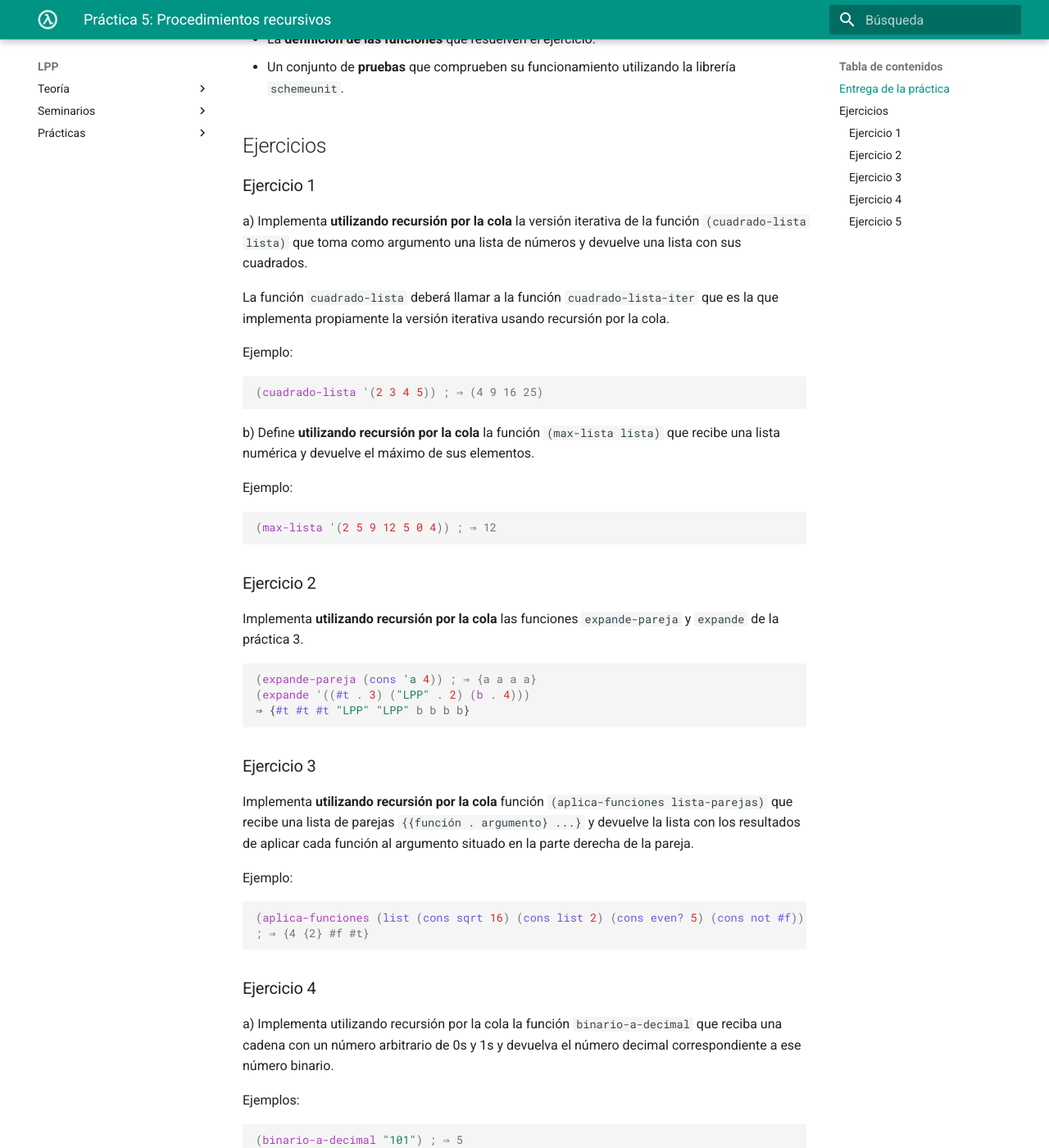
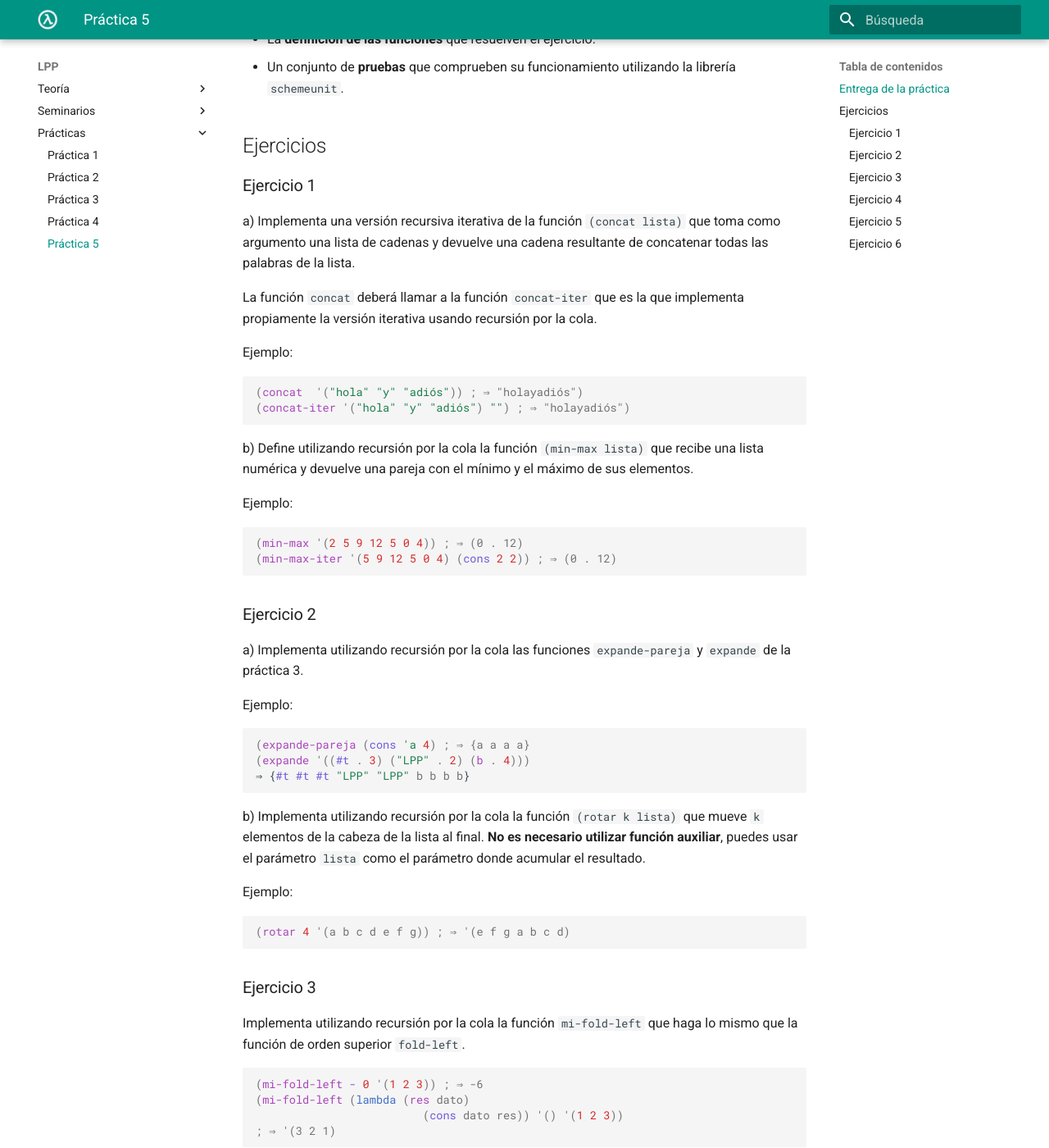
Before and after one commit to domingogallardo/apuntes-lpp, an MkDocs documentation site: the page built from docs/practicas/practica05/practica05.md, in a window 1280 px wide and 1400 px high, scrolled down 288 px. Shown: the whole window at 82% size. Built offline with MkDocs 1.6.1 and Material for MkDocs 9.7.7, drawn with Linux system fonts in a browser that asks for light colours; some of the changed text lies outside the part shown.

Commit message:
Semana 6

````diff
--- a/docs/practicas/practica05/practica05.md
+++ b/docs/practicas/practica05/practica05.md
@@ -16,56 +16,72 @@ solución debe incluir:
 
 ### Ejercicio 1  ###
 
-a) Implementa **utilizando recursión por la cola** la versión iterativa de la función
-`(cuadrado-lista lista)` que toma como argumento una lista de números
-y devuelve una lista con sus cuadrados.
+a) Implementa una versión recursiva iterativa de la función
+`(concat lista)` que toma como argumento una lista de cadenas
+y devuelve una cadena resultante de concatenar todas las palabras de
+la lista.
 
-La función `cuadrado-lista` deberá llamar a la función
-`cuadrado-lista-iter` que es la que implementa propiamente la versión
+La función `concat` deberá llamar a la función
+`concat-iter` que es la que implementa propiamente la versión
 iterativa usando recursión por la cola.
 
 Ejemplo:
 
 ```scheme
-(cuadrado-lista '(2 3 4 5)) ; ⇒ (4 9 16 25)
+(concat  '("hola" "y" "adiós")) ; ⇒ "holayadiós")
+(concat-iter '("hola" "y" "adiós") "") ; ⇒ "holayadiós")
 ```
 
 
-b) Define **utilizando recursión por la cola** la función `(max-lista
-lista)` que recibe una lista numérica y devuelve el máximo de sus
-elementos.
+b) Define utilizando recursión por la cola la función `(min-max
+lista)` que recibe una lista numérica y devuelve una pareja con el
+mínimo y el máximo de sus elementos.
 
 Ejemplo:
 
 ```scheme
-(max-lista '(2 5 9 12 5 0 4)) ; ⇒ 12
+(min-max '(2 5 9 12 5 0 4)) ; ⇒ (0 . 12)
+(min-max-iter '(5 9 12 5 0 4) (cons 2 2)) ; ⇒ (0 . 12)
 ```
 
 
 ### Ejercicio 2 ###
 
-Implementa **utilizando recursión por la cola** las funciones
+a) Implementa utilizando recursión por la cola las funciones
 `expande-pareja` y `expande` de la práctica 3.
 
+Ejemplo:
+
 ```scheme
-(expande-pareja (cons 'a 4)) ; ⇒ {a a a a}
+(expande-pareja (cons 'a 4) ; ⇒ {a a a a}
 (expande '((#t . 3) ("LPP" . 2) (b . 4)))
 ⇒ {#t #t #t "LPP" "LPP" b b b b}
 ```
 
 
-### Ejercicio 3
-
-Implementa **utilizando recursión por la cola** función `(aplica-funciones
-lista-parejas)` que recibe una lista de parejas `{{función
-. argumento} ...}` y devuelve la lista con los resultados de aplicar
-cada función al argumento situado en la parte derecha de la pareja.
+b) Implementa utilizando recursión por la cola la función `(rotar k
+lista)` que mueve `k` elementos de la cabeza de la lista al
+final. **No es necesario utilizar función auxiliar**, puedes usar el
+parámetro `lista` como el parámetro donde acumular el resultado.
 
 Ejemplo:
 
 ```scheme
-(aplica-funciones (list (cons sqrt 16) (cons list 2) (cons even? 5) (cons not #f)))
-; ⇒ {4 {2} #f #t}
+(rotar 4 '(a b c d e f g)) ; ⇒ '(e f g a b c d)
+```
+
+
+### Ejercicio 3
+
+Implementa utilizando recursión por la cola la función `mi-fold-left`
+que haga lo mismo que la función de orden superior `fold-left`.
+
+
+```scheme
+(mi-fold-left - 0 '(1 2 3)) ; ⇒ -6
+(mi-fold-left (lambda (res dato)
+                         (cons dato res)) '() '(1 2 3))
+; ⇒ '(3 2 1)
 ```
 
 ### Ejercicio 4 ###
@@ -95,6 +111,19 @@ lista con el número hexadecimal correspondiente en forma de cadena:
 
 ### Ejercicio 5 ###
 
+Realiza una implementación que utilice la [técnica de la
+_memoization_](https://domingogallardo.github.io/apuntes-lpp/teoria/tema03-procedimientos-recursivos/tema03-procedimientos-recursivos.html#soluciones-al-coste-de-la-recursion-memoization)
+del algoritmo que devuelve la [serie de
+Pascal](https://domingogallardo.github.io/apuntes-lpp/teoria/tema03-procedimientos-recursivos/tema03-procedimientos-recursivos.html#triangulo-de-pascal).
+
+```scheme
+(pascal-memo 8 4 lista) ; ⇒ 70
+(pascal-memo 40 20 lista) ; ⇒ 137846528820
+```
+
+
+### Ejercicio 6 ###
+
 a) Usando gráficos de tortuga, implementa la función
 `(piramide-hexagonal lado decremento)` que dibuje hexágonos
 concéntricos con el lado inicial `lado` y que cada vez vaya
@@ -103,18 +132,18 @@ decrementando ese valor con el `decremento`.
 Por ejemplo, la llamada a `(piramide-hexagonal 150 10)` debe dibujar
 la siguiente figura:
 
+<img src="imagenes/hexagono.png" width="300px"/>
+
 **Pista**: el desplazamiento que debe realizar la tortuga antes de
 dibujar cada hexágono es de `decremento`, en la dirección del ángulo
 que va al centro del hexágono.
 
-<img src="imagenes/hexagono.png" width="300px"/>
-
-b) Define la función `(alfombra-sierpinski tam min)` que construya la
+b) Define la función `(alfombra-sierpinski tam)` que construya la
 Alfombra de Sierpinski (una variante del Triágulo de Sierpinski que
 hemos visto en teoría) de lado `tam` píxeles utilizando gráficos de
 tortuga.
 
-Por ejemplo, la llamada a `(alfombra-sierpinski 500 6)` debe dibujar la
+Por ejemplo, la llamada a `(alfombra-sierpinski 500)` debe dibujar la
 siguiente figura:
 
 <img src="imagenes/alfombra-sierpinski.png" width="400px"/>
--- a/mkdocs.yml
+++ b/mkdocs.yml
@@ -7,7 +7,7 @@ nav:
    - 'Tema 1: Historia de los lenguajes de programación': 'teoria/tema01-historia-lenguajes-programacion/tema01-historia-lenguajes-programacion.md'
    - 'Tema 2: Programación funcional': 'teoria/tema02-programacion-funcional/tema02-programacion-funcional.md'
    - 'Tema 3: Procedimientos recursivos': 'teoria/tema03-procedimientos-recursivos/tema03-procedimientos-recursivos.md'
-#   - 'Tema 4: Estructuras recursivas': 'teoria/tema04-estructuras-recursivas/tema04-estructuras-recursivas.md'
+   - 'Tema 4: Estructuras recursivas': 'teoria/tema04-estructuras-recursivas/tema04-estructuras-recursivas.md'
 #   - 'Tema 5: Programación funcional con Swift': 'teoria/tema05-programacion-funcional-swift/tema05-programacion-funcional-swift.md'
 #   - 'Tema 6: Programación OO con Swift': 'teoria/tema06-programacion-orientada-objetos-swift/tema06-programacion-orientada-objetos-swift.md'
 - 'Seminarios':
@@ -18,7 +18,7 @@ nav:
    - 'Práctica 2': 'practicas/practica02/practica02.md'
    - 'Práctica 3': 'practicas/practica03/practica03.md'
    - 'Práctica 4': 'practicas/practica04/practica04.md'
-#   - 'Práctica 5': 'practicas/practica05/practica05.md'
+   - 'Práctica 5': 'practicas/practica05/practica05.md'
 #   - 'Práctica 6': 'practicas/practica06/practica06.md'
 #   - 'Práctica 7': 'practicas/practica07/practica07.md'
 #   - 'Práctica 8': 'practicas/practica08/practica08.md'
````
Also changed, not shown: docs/teoria/tema04-estructuras-recursivas/tema04-estructuras-recursivas.md (+5 -1 lines).
